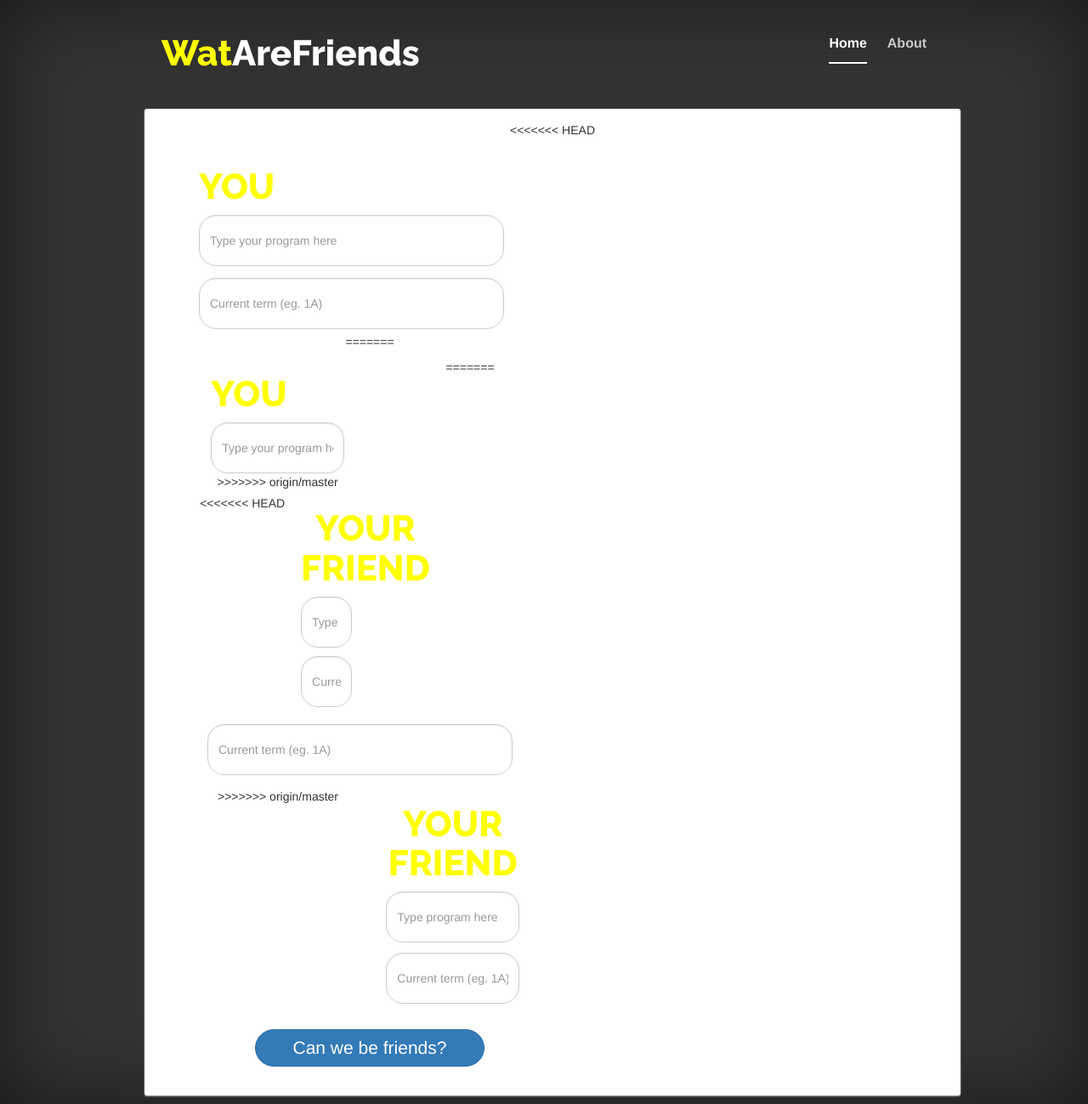
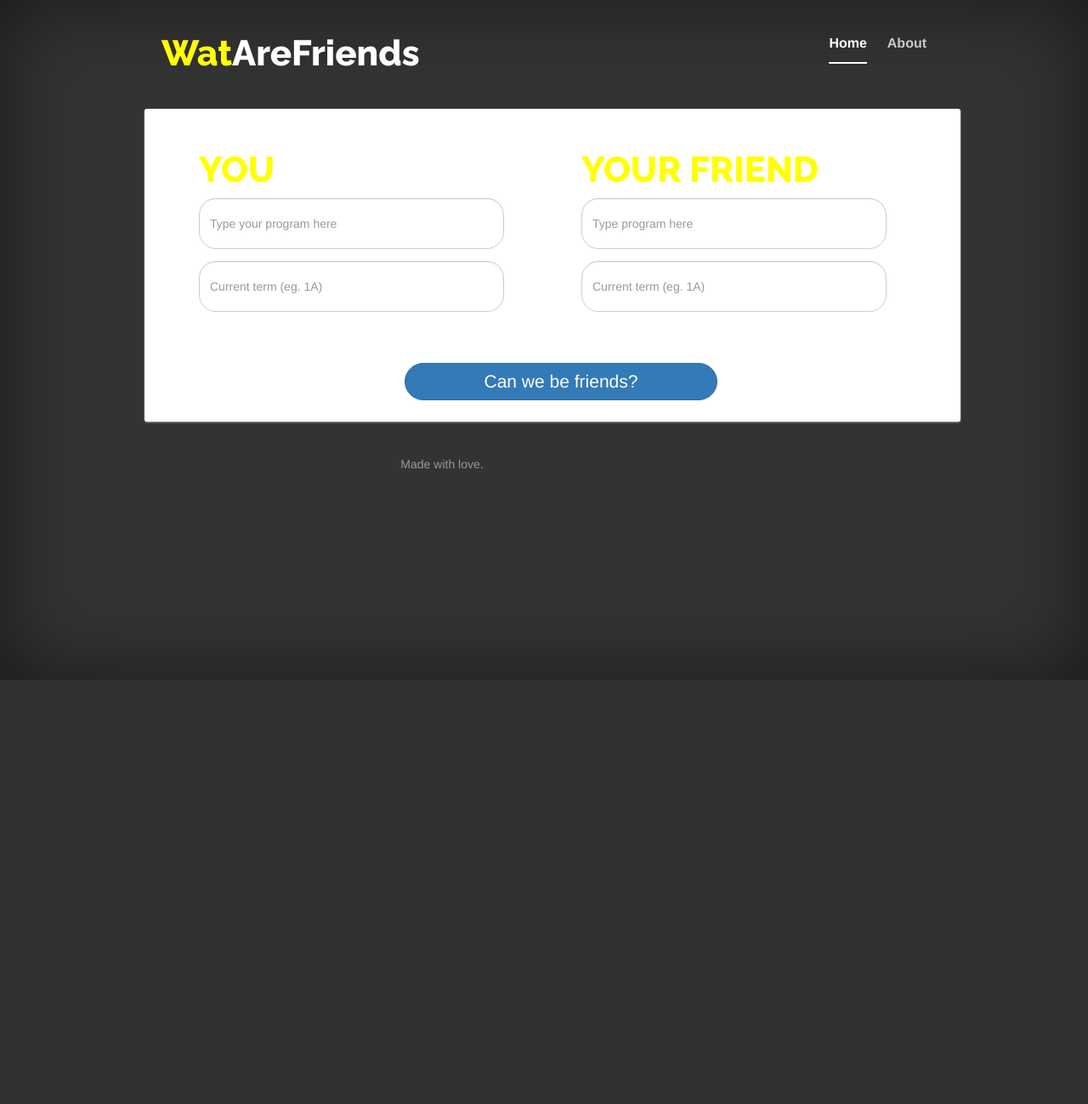
Before and after one commit to yucombinator/coop-friendship, a Flask app: page / in a window 1280 px wide. Shown: the whole page at 85% size. After the commit the page ends 800 px from the top, so only its background shows below. Run offline with Flask 2, Linux system fonts and the light colour scheme; some libraries are stand-ins or nearby versions.

Commit message:
corrections

```diff
--- a/templates/index.html
+++ b/templates/index.html
@@ -66,7 +66,6 @@
               <span bind-html-unsafe="match.label | typeaheadHighlight:query"></span>
           </a>
         </script>
-<<<<<<< HEAD
 
             <!-- Me -->
             <div class="row content" id="cont">
@@ -74,7 +73,7 @@
                 <div class=" col-md-6 row row_mine">
                   <div class="col-md-12 mine_program">
                     <h3 class="masthead-brand"><span style="color:yellow;">YOU</span></h3>
-                    <input type="text" ng-model="my_info" placeholder="Type your program here" typeahead="state as state.name for state in test_programs | filter:{name:$viewValue} | limitTo:16" typeahead-template-url="customTemplate.html" class="form-control program">
+                    <input type="text" ng-model="my_info" placeholder="Type your program here" typeahead="state as state.name for state in programs_list | filter:{name:$viewValue} | limitTo:16" typeahead-template-url="customTemplate.html" class="form-control program">
                   </div>
                   <div class="col-md-12 mine_stream" ng-show="my_info.require_stream">
                     <input type="text" ng-model="my_info.stream" placeholder="Type sequence/stream number here"class="form-control" ng-click="getStreamSuggestion(my_info)" list="mystreams">
@@ -83,26 +82,17 @@
                     </datalist>
                   </div>
                   <div class="col-md-12 mine_term">
-                    <input type="text" ng-model="my_info.term" placeholder="Current term (eg. 1A)" class="form-control" ng-click="getTermsSuggestion(my_info)" list="mterms">
-                    <datalist id="mterms">
-                      <option value="{[{term}]}" ng-repeat="term in my_info.terms_choices">
+                    <input type="text" id="my_info.term" ng-model="my_info.term" placeholder="Current term (eg. 1A)" class="form-control" ng-click="getTermsSuggestion(my_info)" list="mterms">
+                      <option value="{[{mterm}]}" ng-repeat="mterm in my_info.terms_choices">
                     </datalist>
                   </div>
-=======
 
-        <!-- Me -->
-        <div class="row content" id="cont">
-              <div class=" col-md-6 row row_mine">
-            <div class="col-md-12 mine_program">
-                  <h3 class="masthead-brand"><span style="color:yellow;">YOU</span></h3>
-                  <input type="text" ng-model="my_info" placeholder="Type your program here" typeahead="state as state.name for state in programs_list | filter:{name:$viewValue} | limitTo:16" typeahead-template-url="customTemplate.html" class="form-control program">
->>>>>>> origin/master
                 </div>
                 <!-- Friend -->
                 <div class="col-md-6 row row_friend">
                   <div class="col-md-12 your_program">
                     <h3 class="masthead-brand"><span style="color:yellow;">YOUR FRIEND</span></h3>
-                    <input type="text" ng-model="friend_info" placeholder="Type program here" typeahead="state as state.name for state in test_programs | filter:{name:$viewValue} | limitTo:16" typeahead-template-url="customTemplate.html" class="form-control">
+                    <input type="text" ng-model="friend_info" placeholder="Type program here" typeahead="state as state.name for state in programs_list | filter:{name:$viewValue} | limitTo:16" typeahead-template-url="customTemplate.html" class="form-control">
                   </div>
                   <div class="col-md-12 your_stream" ng-show="friend_info.require_stream">
                     <input type="text" ng-model="friend_info.stream" placeholder="Type sequence/stream number here"class="form-control" ng-click="getStreamSuggestion(friend_info)" list="fstreams">
@@ -111,43 +101,15 @@
                     </datalist>
                   </div>
                   <div class="col-md-12 your_term">
-                    <input type="text" ng-model="friend_info.term" placeholder="Current term (eg. 1A)" class="form-control" ng-click="getTermsSuggestion(friend_info)" list="fterms">
+                    <input type="text" id="friend_info.term" ng-model="friend_info.term" placeholder="Current term (eg. 1A)" class="form-control" ng-click="getTermsSuggestion(friend_info)" list="fterms">
                     <datalist id="fterms">
-                      <option value="{[{term}]}" ng-repeat="term in friend_info.terms_choices">
+                      <option value="{[{fterm}]}" ng-repeat="fterm in friend_info.terms_choices">
                     </datalist>
                   </div>
                 </div>
-<<<<<<< HEAD
               </div>
 
-=======
-            <div class="col-md-12 mine_term">
-                  <input type="text" id="my_info.term" ng-model="my_info.term" placeholder="Current term (eg. 1A)" class="form-control" ng-click="getTermsSuggestion(my_info)" list="mterms">
-                  <datalist id="mterms">
-                <option value="{[{mterm}]}" ng-repeat="mterm in my_info.terms_choices">
-              </datalist>
-                </div>
-          </div>
-              <!-- Friend -->
-              <div class="col-md-6 row row_friend">
-            <div class="col-md-12 your_program">
-                  <h3 class="masthead-brand"><span style="color:yellow;">YOUR FRIEND</span></h3>
-                  <input type="text" ng-model="friend_info" placeholder="Type program here" typeahead="state as state.name for state in programs_list | filter:{name:$viewValue} | limitTo:16" typeahead-template-url="customTemplate.html" class="form-control">
-                </div>
-            <div class="col-md-12 your_stream" ng-show="friend_info.require_stream">
-                  <input type="text" ng-model="friend_info.stream" placeholder="Type sequence/stream number here"class="form-control" ng-click="getStreamSuggestion(friend_info)" list="fstreams">
-                  <datalist id="fstreams">
-                <option value="{[{stream}]}" ng-repeat="stream in friend_info.stream_choices">
-              </datalist>
-                </div>
-            <div class="col-md-12 your_term">
-                  <input type="text" id="friend_info.term" ng-model="friend_info.term" placeholder="Current term (eg. 1A)" class="form-control" ng-click="getTermsSuggestion(friend_info)" list="fterms">
-                  <datalist id="fterms">
-                <option value="{[{fterm}]}" ng-repeat="fterm in friend_info.terms_choices">
-              </datalist>
-                </div>
-          </div>
->>>>>>> origin/master
+
               <!-- Submit -->
               <div class="row submit_row">
                 <div class="col-md-12">
```
